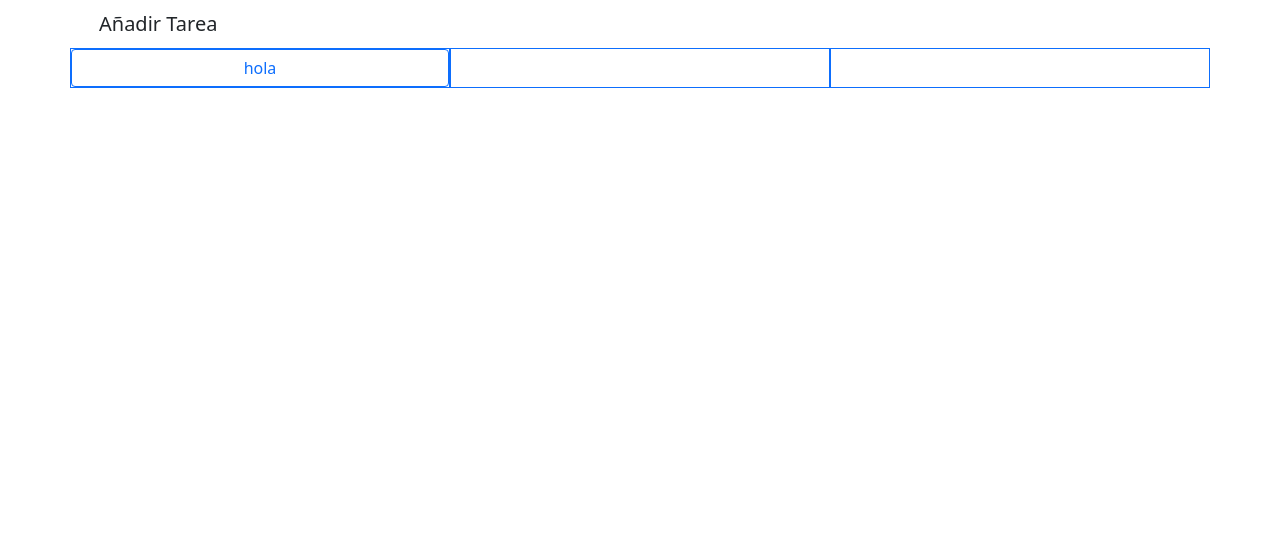
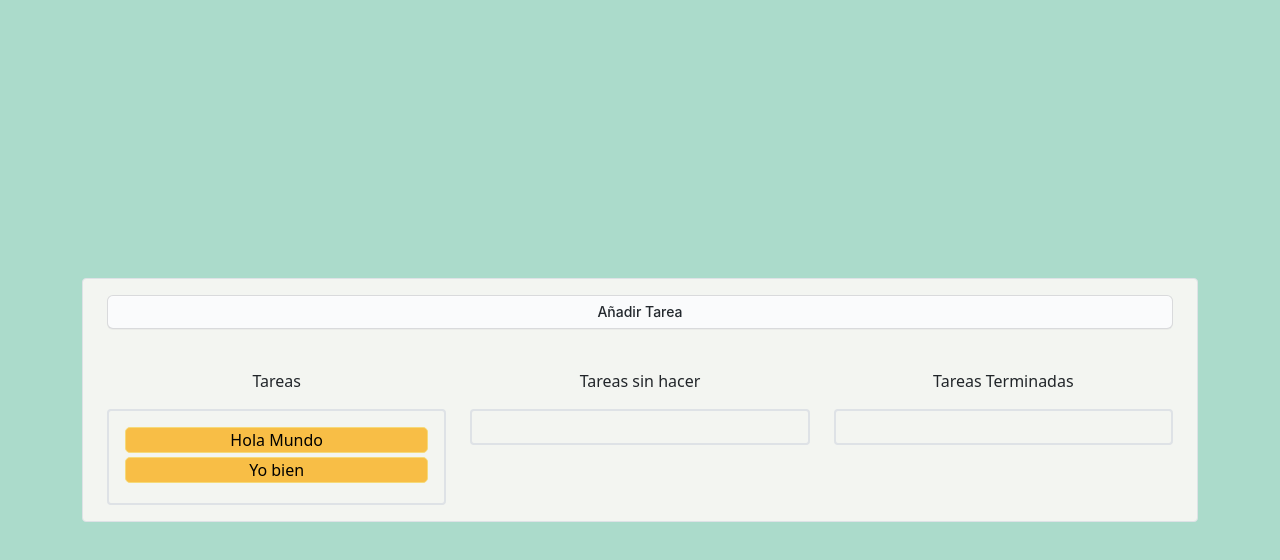
Before and after one commit to JonnyC12/TO-DO_reactApp, a React (Create React App) app in the folder to-do/: page / in a window 1280 px wide. Shown: the top 560 px of the page. Built offline with nearby package versions, Linux system fonts and the light colour scheme.

Commit message:
mejorando la interfaz del usuario

```diff
--- a/to-do/src/components/todocomponents.js
+++ b/to-do/src/components/todocomponents.js
@@ -1,17 +1,21 @@
 import React from "react";
+import $ from "jquery";
 /**
  * El estado se basará de la siguiente manera
  * 1 = "sin hacer"
  * 2 = "en progreso"
  * 3 = "terminada"
  */
-
+const titulos = ["Tareas", "Tareas en proceso", "Tareas finalizadas"];
 class Container extends React.Component {
   constructor(props) {
     super(props);
     this.state = {
       countID: 0,
-      tareasSinHacer: Array(1).fill({ id: 1, msg: "hola", estado: 1 }),
+      tareasSinHacer: [
+        { id: -1, msg: "Hola Mundo", estado: 1 },
+        { id: -2, msg: "Yo bien", estado: 1 },
+      ],
       tareasEnPro: [],
       tareasTerminadas: [],
     };
@@ -33,7 +37,7 @@ class Container extends React.Component {
       // Aumentamos el estado
       let a = this.state.countID + 1;
       this.setState({
-        contID: a,
+        countID: a,
         tareasSinHacer: array,
       });
     }
@@ -70,15 +74,23 @@ class Container extends React.Component {
 
   render() {
     return (
-      <div className="container">
+      <div
+        className="container d-flex align-items-center justify-content-center"
+        id="containerTask"
+      >
+        <div className="row w-100 border rounded" id="taskContainer">
+          <div className="col">
             <ButtonAddTaks />
             <TaskContainer
               taskArray={this.state.tareasSinHacer}
               inProArray={this.state.tareasEnPro}
               doneArray={this.state.tareasTerminadas}
               pasarTareaFunction={this.pasarEstadoTarea}
+              titulos={this.props.titulos}
             />
+          </div>
           <ModalAddTask onClickButton={this.handleAnnadirTareaToArrary} />
+        </div>
       </div>
     );
   }
@@ -87,15 +99,17 @@ class Container extends React.Component {
 class ButtonAddTaks extends React.Component {
   render() {
     return (
-      <div className="row">
+      <div className="row mt-3 ms-0 me-0 mb-3">
         <div className="col">
           <button
             type="button"
-            className="btn btn-lg btn-block"
+            className="button-4 w-100 "
+            role="button"
             data-bs-toggle="modal"
             data-bs-target="#addTaskModal"
+            id="taskAddButton"
           >
-            Añadir Tarea
+            <p className="text-center mb-0">Añadir Tarea</p>
           </button>
         </div>
       </div>
@@ -152,13 +166,23 @@ class TaskContainer extends React.Component {
       arrayTaskColContainer.push(arrayDoneRows);
 
       const containerAllTypeTask = arrayTaskColContainer.map((tasks, index) => (
-        <TaskColContainer ArrayTaskRow={tasks} key={index} />
+        <TaskColContainer
+          ArrayTaskRow={tasks}
+          key={index}
+          title={this.props.titulos[index]}
+        />
       ));
 
-      return <div className="row">{containerAllTypeTask}</div>;
+      return (
+        <div className="col">
+          <div className="row mt-3 ms-0 me-0 mb-3 gx-5 gy-4">
+            {containerAllTypeTask}
+          </div>
+        </div>
+      );
     }
     return (
-      <div className="row">
+      <div className="row mt-3 ms-0 me-0 mb-3">
         <div className="col">
           <AdviceMsg msg="NO HAY TAREAS" />
         </div>
@@ -178,8 +202,15 @@ class AdviceMsg extends React.Component {
 class TaskColContainer extends React.Component {
   render() {
     return (
-      <div className="col-12 col-md-6 col-lg-4 border border-primary">
+      <div className="col-12 col-md-6 col-lg-4 ">
+        <div className="row">
+          <p className="text-center">{this.props.title}</p>
+        </div>
+        <div className="row">
+          <div className="col border border-2 columTaks rounded p-3">
             {this.props.ArrayTaskRow}
+          </div>
+        </div>
       </div>
     );
   }
@@ -195,11 +226,37 @@ class TaskRow extends React.Component {
     this.props.pasarTareaFunction(this.props.id, this.props.estado);
   }
   render() {
+    if (this.props.estado === 3) {
       return (
-      <div className="row">
+        <div className="row ms-0 me-0 mb-2">
           <button
             type="button"
-          className="btn btn-outline-primary"
+            className="border border-2 p-0 "
+            onClick={this.handleOnClick}
+            disabled
+          >
+            {this.props.MsgTarea}
+          </button>
+        </div>
+      );
+    } else if (this.props.estado === 2) {
+      return (
+        <div className="row ms-0 me-0 mb-1">
+          <button
+            type="button"
+            className="border border-2 p-0 progresTask"
+            onClick={this.handleOnClick}
+          >
+            {this.props.MsgTarea}
+          </button>
+        </div>
+      );
+    }
+    return (
+      <div className="row ms-0 me-0 mb-1">
+        <button
+          type="button"
+          className="p-0 todoTask"
           onClick={this.handleOnClick}
         >
           {this.props.MsgTarea}
@@ -226,6 +283,11 @@ class ModalAddTask extends React.Component {
   }
   handleOnClick() {
     this.props.onClickButton(this.state.tarea);
+    this.setState({
+      tarea: "",
+    });
+    $("#cerrarModal").click();
+    $("#inputTarea").val("");
   }
 
   render() {
@@ -256,6 +318,7 @@ class ModalAddTask extends React.Component {
               <form>
                 <div className="form-group">
                   <input
+                    id="inputTarea"
                     type="text"
                     className="form-control"
                     placeholder="Tarea...."
@@ -271,6 +334,7 @@ class ModalAddTask extends React.Component {
                 type="button"
                 className="btn btn-secondary"
                 data-bs-dismiss="modal"
+                id="cerrarModal"
               >
                 Cerrar Ventana
               </button>
--- a/to-do/src/index.css
+++ b/to-do/src/index.css
@@ -1,13 +1,97 @@
 body {
+
   margin: 0;
   font-family: -apple-system, BlinkMacSystemFont, 'Segoe UI', 'Roboto', 'Oxygen',
     'Ubuntu', 'Cantarell', 'Fira Sans', 'Droid Sans', 'Helvetica Neue',
     sans-serif;
   -webkit-font-smoothing: antialiased;
   -moz-osx-font-smoothing: grayscale;
+
 }
 
 code {
   font-family: source-code-pro, Menlo, Monaco, Consolas, 'Courier New',
     monospace;
 }
+
+#containerTask{
+  height: 100vh;
+}
+#taskContainer{
+  background-color: #f3f5f1;
+}
+#root{
+  background-color:#abdbcb;
+}
+.columTaks{
+  min-height: 35px;
+}
+.todoTask{
+  background-color:#f8be46 ;
+  border: 1px solid;
+  border-color: #f6da79;
+  border-radius: 5px;
+}
+.progresTask{
+  background-color: #f25c56;
+  border: 1px solid;
+  border-color: #f5837c;
+  border-radius: 5px;
+}
+/* CSS */
+.button-4 {
+  appearance: none;
+  background-color: #FAFBFC;
+  border: 1px solid rgba(27, 31, 35, 0.15);
+  border-radius: 6px;
+  box-shadow: rgba(27, 31, 35, 0.04) 0 1px 0, rgba(255, 255, 255, 0.25) 0 1px 0 inset;
+  box-sizing: border-box;
+  color: #24292E;
+  cursor: pointer;
+  display: inline-block;
+  font-family: -apple-system, system-ui, "Segoe UI", Helvetica, Arial, sans-serif, "Apple Color Emoji", "Segoe UI Emoji";
+  font-size: 14px;
+  font-weight: 500;
+  line-height: 20px;
+  list-style: none;
+  padding: 6px 16px;
+  position: relative;
+  transition: background-color 0.2s cubic-bezier(0.3, 0, 0.5, 1);
+  user-select: none;
+  -webkit-user-select: none;
+  touch-action: manipulation;
+  vertical-align: middle;
+  white-space: nowrap;
+  word-wrap: break-word;
+}
+
+.button-4:hover {
+  background-color: #F3F4F6;
+  text-decoration: none;
+  transition-duration: 0.1s;
+}
+
+.button-4:disabled {
+  background-color: #FAFBFC;
+  border-color: rgba(27, 31, 35, 0.15);
+  color: #959DA5;
+  cursor: default;
+}
+
+.button-4:active {
+  background-color: #EDEFF2;
+  box-shadow: rgba(225, 228, 232, 0.2) 0 1px 0 inset;
+  transition: none 0s;
+}
+
+.button-4:focus {
+  outline: 1px transparent;
+}
+
+.button-4:before {
+  display: none;
+}
+
+.button-4:-webkit-details-marker {
+  display: none;
+}
--- a/to-do/src/index.js
+++ b/to-do/src/index.js
@@ -9,7 +9,8 @@ import "bootstrap/dist/js/bootstrap.min.js";
 import App from "./App.js";
 import Container from "./components/todocomponents.js";
 const root = ReactDOM.createRoot(document.getElementById("root"));
-root.render(<Container />);
+const titulos = ["Tareas", "Tareas sin hacer", "Tareas Terminadas"];
+root.render(<Container titulos={titulos} />);
 
 // If you want to start measuring performance in your app, pass a function
 // to log results (for example: reportWebVitals(console.log))
```
Lines whose indentation alone changed are shown as unchanged.
